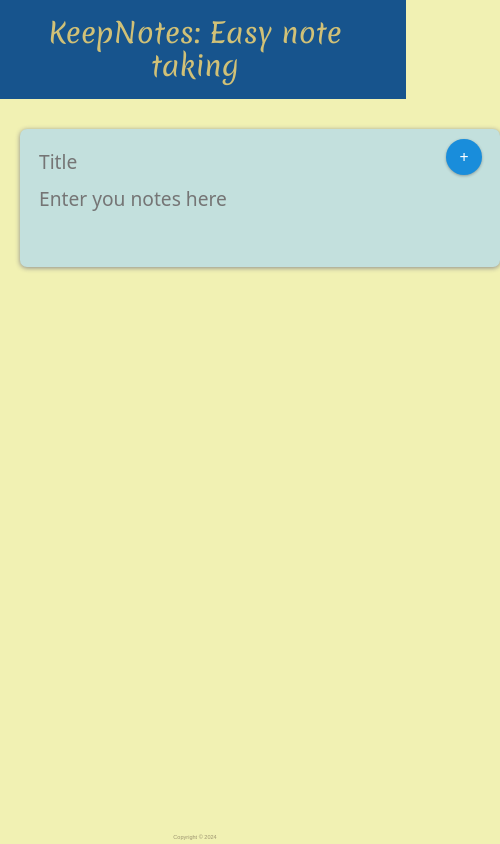
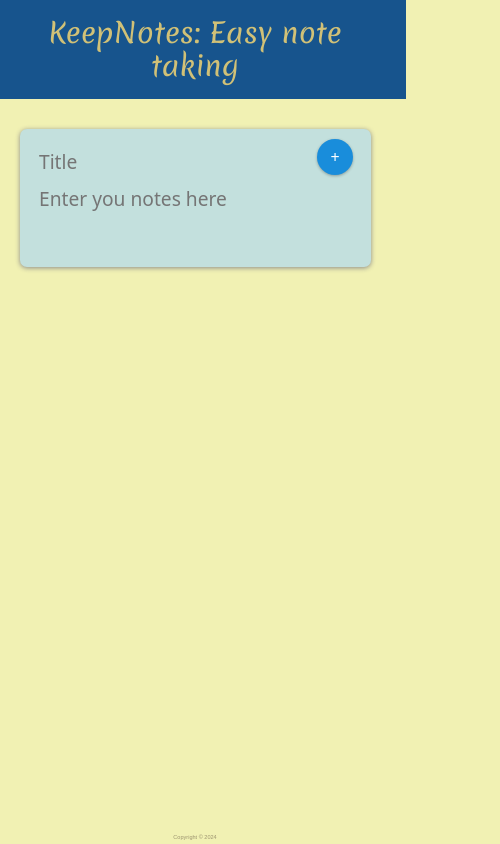
Before and after one commit to jjiunnbeh/KeepNotes, a React (Vite) app: page / in a window 390 px wide. Shown: the whole page, 500 px wide, since content can reach past the window. Built offline with nearby package versions, Linux system fonts and the light colour scheme; a web font is replaced by a local one.

Commit message:
Add media query

```diff
--- a/src/App.css
+++ b/src/App.css
@@ -125,3 +125,12 @@ footer p
   opacity: 40%;
   color: #1f0909;
 }
+@media (max-width: 768px) {
+  .notepad {
+    width: auto;
+  }
+
+  form {
+    width: 90%;
+  }
+}
```
